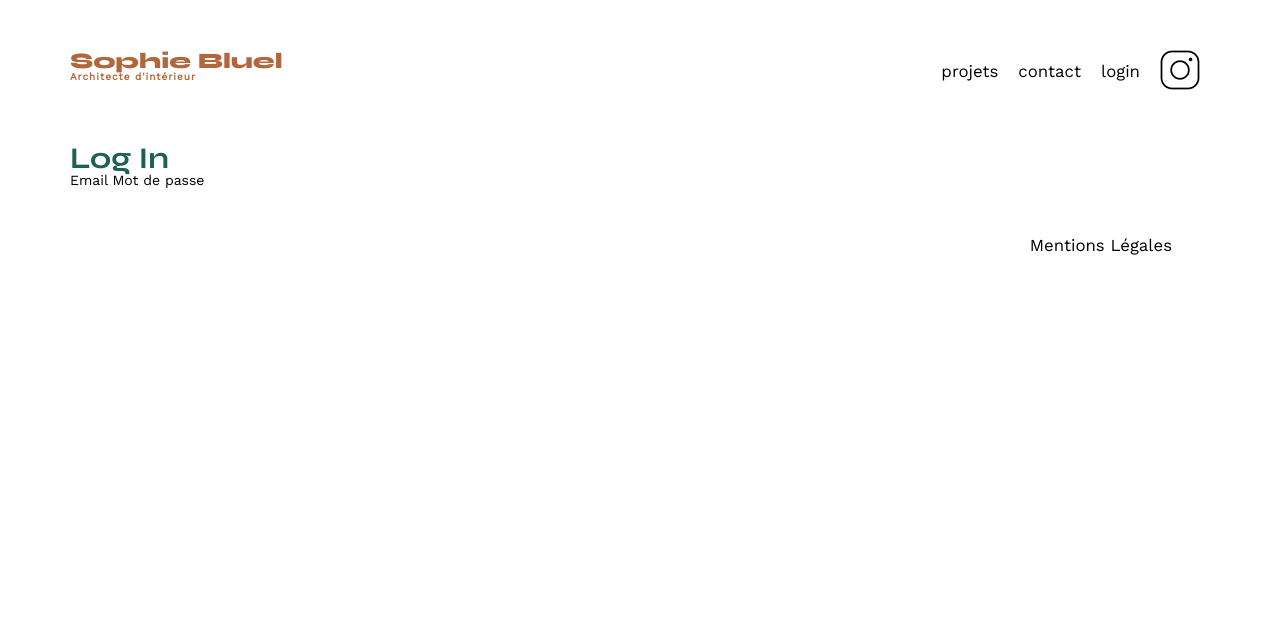
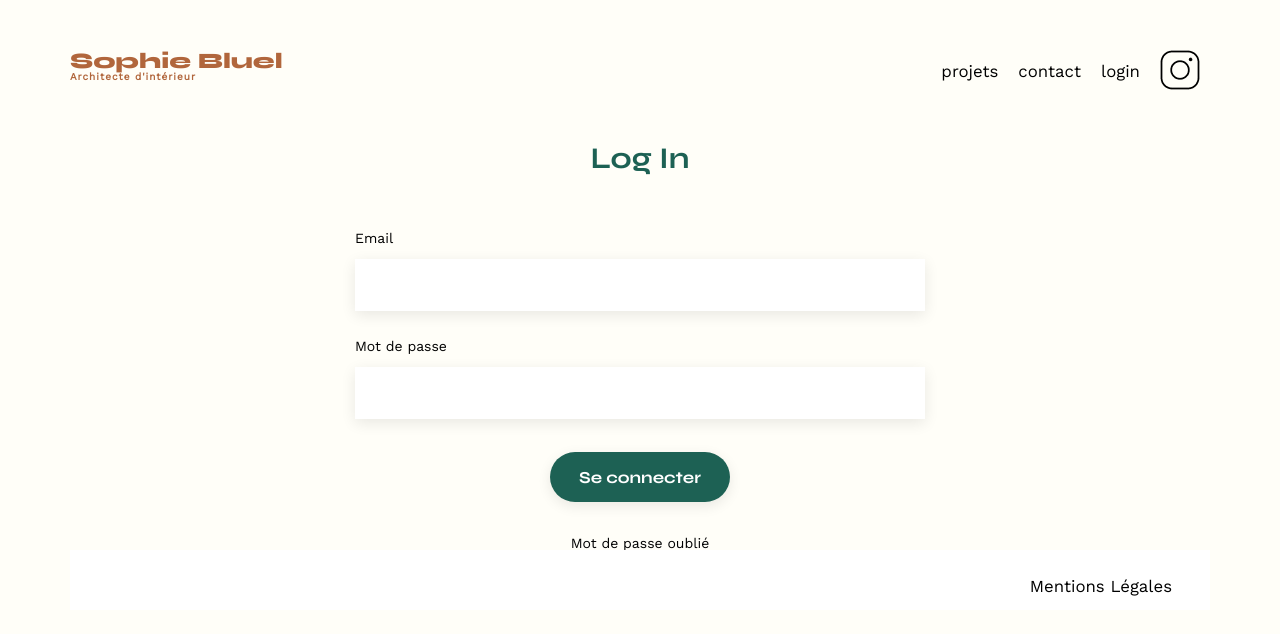
Before and after one commit to Jtiph/Sophie-Bluel-Architecte, a plain HTML site: page FrontEnd/login.html in a window 1280 px wide. Drawn offline with nearby package versions, Linux system fonts and the light colour scheme.

Commit message:
création de la page login

```diff
--- a/FrontEnd/assets/style.css
+++ b/FrontEnd/assets/style.css
@@ -21,7 +21,10 @@ time, mark, audio, video {
 	border: 0;
 	font-size: 100%;
 	font: inherit;
+	color: inherit;
 	vertical-align: baseline;
+	text-decoration: inherit; /*ajout par moi*/
+
 }
 /* HTML5 display-role reset for older browsers */
 article, aside, details, figcaption, figure,
@@ -50,8 +53,11 @@ table {
 body {
 	max-width: 1140px;
 	margin:auto;
-	font-family: 'Work Sans' ;
+	font-family: 'Work Sans';
 	font-size: 14px;
+	position: relative;
+	background: #FFFEF8; /*ajout de la couleur du bg par moi*/
+
 }
 header {
 	display: flex;
@@ -75,7 +81,7 @@ h1 > span {
 	font-family: 'Work Sans';
 	font-size:10px;
 	letter-spacing: 0.1em;
-;
+
 }
 
 h2{
@@ -161,31 +167,31 @@ li:hover {
 	color: white;
 }
 
-#contact {
+#contact, #login {
 	width: 50%;
-margin: auto;
+	margin: auto;
 }
-#contact > * {
+#contact, #login > * {
 	text-align: center;
 
 }
-#contact h2{
+#contact h2, #login h2{
 	margin-bottom: 20px;
 }
-#contact form {
+#contact form, #login form {
 	text-align: left;
 	margin-top:30px;
 	display: flex;
 	flex-direction: column;
 }
 
-#contact input {
+#contact input, #login input {
 	height: 50px;
 	font-size: 1.2em;
 	border: none;
 	box-shadow: 0px 4px 14px rgba(0, 0, 0, 0.09);
 }
-#contact label {
+#contact label, #login label {
 	margin: 2em 0 1em 0;
 }
 #contact textarea {
@@ -202,10 +208,19 @@ input[type="submit"]{
 	width: 180px;
 	text-align: center;
 	border-radius: 60px ;
+	border: #1D6154; /*ajouter par moi*/
+}
+
+footer{
+	background: white;
+	height: 60px;
+	position: absolute;
+	width: 100%;
+	max-width: 1440px;
 }
 
 footer nav ul {
 	display: flex;
 	justify-content: flex-end;
-	margin: 2em
+	margin: 2em;
 }
--- a/FrontEnd/login.html
+++ b/FrontEnd/login.html
@@ -16,21 +16,24 @@
             <h1>Sophie Bluel <span>Architecte d'intérieur</span></h1>
             <nav>
                 <ul>
-                    <li>projets</li>
-                    <li>contact</li>
-                    <li>login</li>
+                    <li><a href="index.html">projets</a></li>
+                    <li><a href="index.html#contact">contact</a></li>
+			        <li><a href="login.html">login</a></li>
                     <li><img src="./assets/icons/instagram.png" alt="Instagram"></li>
                 </ul>
             </nav>
         </header>
         <main>
-            <section>
+            <section id="login">
                 <h2>Log In</h2>
                 <form>
                     <label for="email">Email</label>
+                    <input type="email" name="email" id="email">
                     <label for="password">Mot de passe</label>
-
+                    <input type="password" name="password" id="password">
+                    <input type="submit" value="Se connecter" id="loginBtn">
                 </form>
+                <p><a href="#">Mot de passe oublié</a></p>
             </section>
         </main>
         <footer>
```
Also changed, not shown: FrontEnd/index.html (+3 -3 lines).
